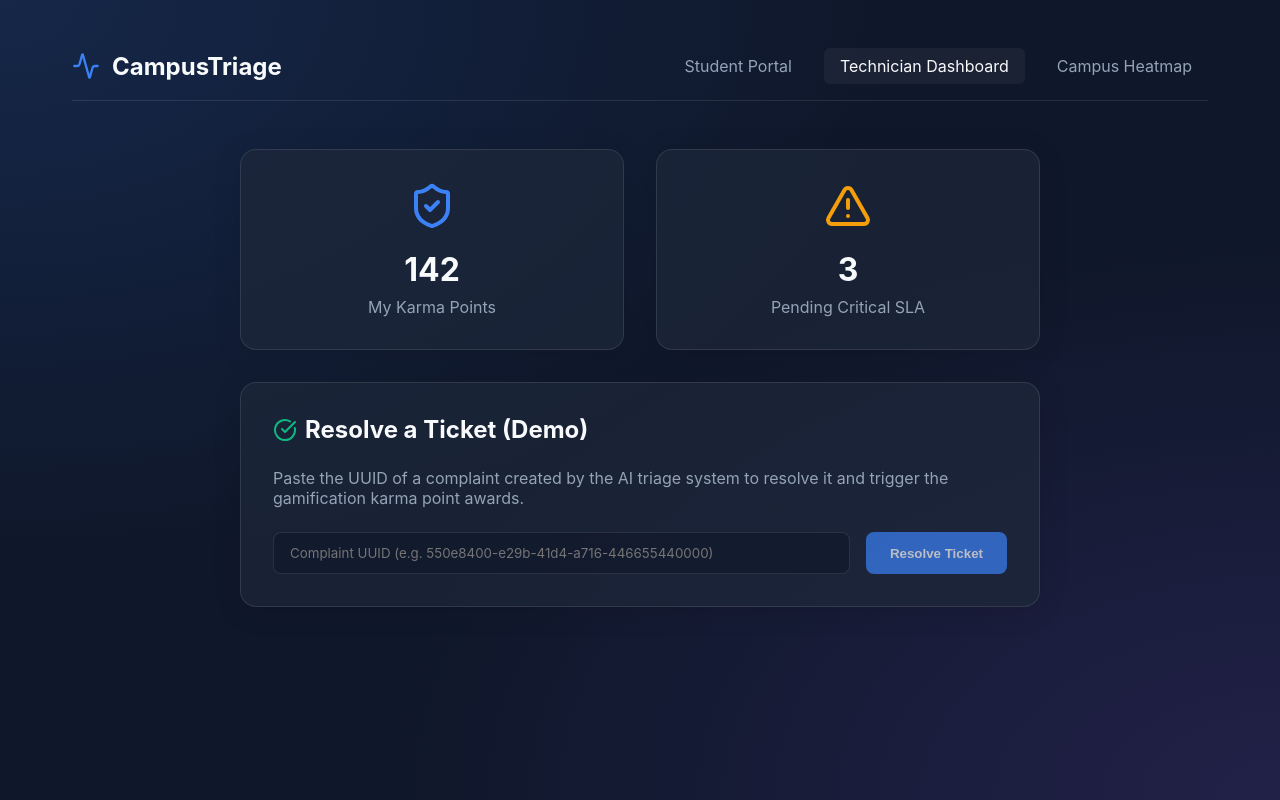
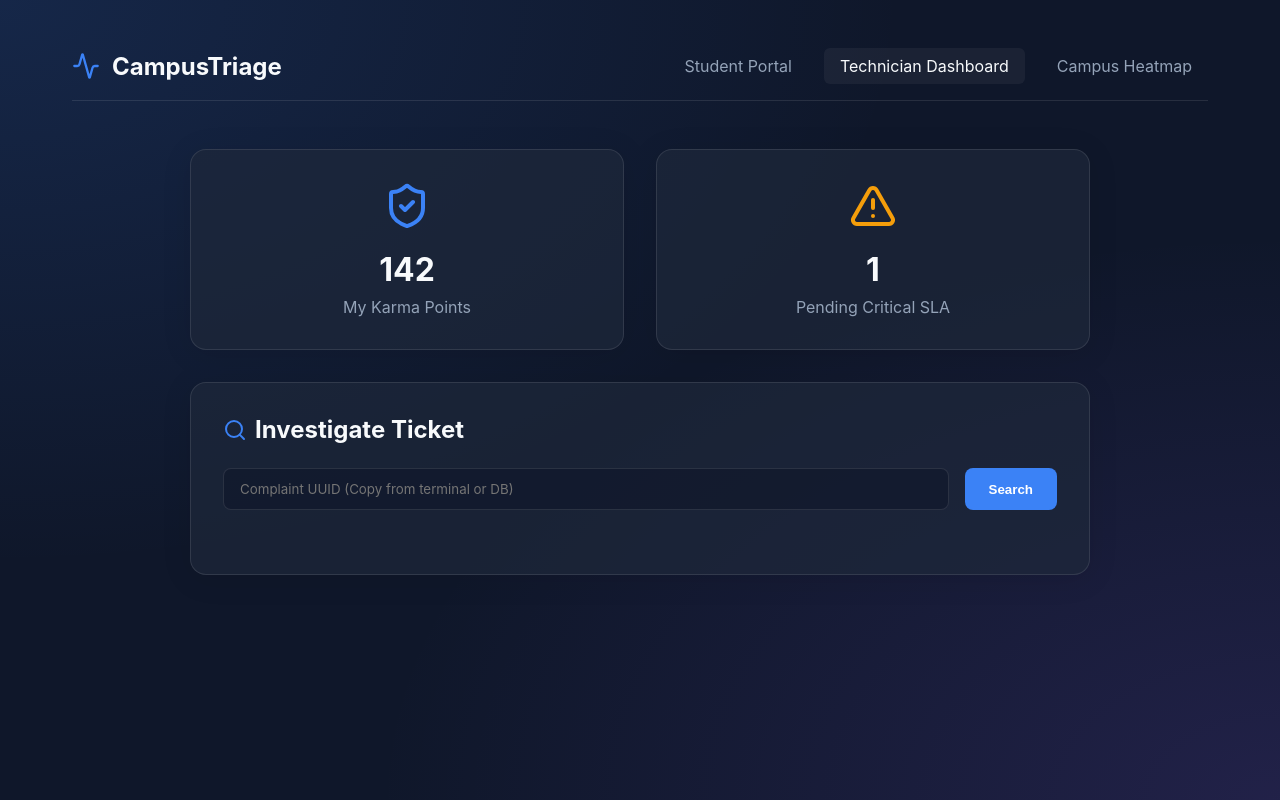
Before and after one commit to swastiksinha1/TechTinkerers-Swastik, a React (Vite) app in the folder client/: page /dashboard in a window 1280 px wide. Built offline with nearby package versions, Linux system fonts and the light colour scheme.

Commit message:
feat: Phase 3 - Technician Dashboard with Ledger & Mock Twilio

```diff
--- a/client/src/pages/TechnicianDashboard.tsx
+++ b/client/src/pages/TechnicianDashboard.tsx
@@ -1,42 +1,102 @@
 import React, { useState } from 'react';
-import { CheckCircle, AlertTriangle, ShieldCheck } from 'lucide-react';
+import { CheckCircle, AlertTriangle, ShieldCheck, Search, Link as LinkIcon, MessageSquare } from 'lucide-react';
 
 const TechnicianDashboard = () => {
   const [complaintId, setComplaintId] = useState('');
-  const [isResolving, setIsResolving] = useState(false);
+  const [ledger, setLedger] = useState<any[]>([]);
+  const [complaintStatus, setComplaintStatus] = useState<string | null>(null);
+  const [isProcessing, setIsProcessing] = useState(false);
   const [message, setMessage] = useState<{ type: 'success' | 'error', text: string } | null>(null);
 
-  const handleResolve = async (e: React.FormEvent) => {
+  const fetchLedger = async (id: string) => {
+    try {
+      const response = await fetch(`/api/complaints/${id}/ledger`);
+      if (response.ok) {
+        const data = await response.json();
+        setLedger(data.logs);
+      }
+    } catch (e) {
+      console.error(e);
+    }
+  };
+
+  const handleSearch = async (e: React.FormEvent) => {
     e.preventDefault();
     if (!complaintId) return;
+    setIsProcessing(true);
 
-    setIsResolving(true);
+    // Quick mock fetch to get status
+    try {
+       // We'll just fetch ledger to see if it exists, and infer status from the last log
+       const response = await fetch(`/api/complaints/${complaintId}/ledger`);
+       if (response.ok) {
+         const data = await response.json();
+         setLedger(data.logs);
+         if (data.logs.length > 0) {
+           const lastAction = data.logs[data.logs.length - 1].action;
+           if (lastAction === 'CREATED_VIA_AI') setComplaintStatus('PENDING');
+           else if (lastAction === 'STATUS_CHANGED') setComplaintStatus('AWAITING_VERIFICATION');
+           else if (lastAction === 'STUDENT_CONFIRMED') setComplaintStatus('RESOLVED');
+         }
+       } else {
+         setMessage({ type: 'error', text: 'Complaint not found.' });
+       }
+    } catch (e) {
+      console.error(e);
+    } finally {
+      setIsProcessing(false);
+    }
+  };
+
+  const handleResolve = async () => {
+    setIsProcessing(true);
     setMessage(null);
-
     try {
       const response = await fetch(`/api/complaints/${complaintId}/resolve`, {
         method: 'POST',
         headers: { 'Content-Type': 'application/json' },
-        body: JSON.stringify({ rating: 5 }), // Simulating a perfect rating for the hackathon demo
+        body: JSON.stringify({ rating: 5 }),
       });
-
-      const data = await response.json();
       if (response.ok) {
-        setMessage({ type: 'success', text: 'Resolved! Karma Points awarded to you and the student.' });
-        setComplaintId('');
+        setMessage({ type: 'success', text: 'Ticket fixed! Awaiting student verification.' });
+        setComplaintStatus('AWAITING_VERIFICATION');
+        await fetchLedger(complaintId);
       } else {
-        setMessage({ type: 'error', text: data.error || 'Failed to resolve complaint.' });
+        const data = await response.json();
+        setMessage({ type: 'error', text: data.error || 'Failed to resolve.' });
       }
     } catch (error) {
-      console.error(error);
-      setMessage({ type: 'error', text: 'Network error occurred.' });
+      setMessage({ type: 'error', text: 'Network error.' });
     } finally {
-      setIsResolving(false);
+      setIsProcessing(false);
     }
   };
 
+  const handleStudentConfirm = async () => {
+    setIsProcessing(true);
+    setMessage(null);
+    try {
+      const response = await fetch(`/api/complaints/${complaintId}/confirm`, { method: 'POST' });
+      if (response.ok) {
+        setMessage({ type: 'success', text: 'Student Verified! Gamification Karma Points Awarded.' });
+        setComplaintStatus('RESOLVED');
+        await fetchLedger(complaintId);
+      } else {
+        setMessage({ type: 'error', text: 'Failed to confirm.' });
+      }
+    } catch (error) {
+      setMessage({ type: 'error', text: 'Network error.' });
+    } finally {
+      setIsProcessing(false);
+    }
+  };
+
+  const handleWhatsAppAlert = () => {
+    setMessage({ type: 'success', text: 'Simulated: Multi-channel WhatsApp & SMS alert dispatched to student and warden via Twilio API.' });
+  };
+
   return (
-    <div className="animate-slide-up" style={{ maxWidth: '800px', margin: '0 auto' }}>
+    <div className="animate-slide-up" style={{ maxWidth: '900px', margin: '0 auto' }}>
 
       <div style={{ display: 'grid', gridTemplateColumns: '1fr 1fr', gap: '2rem', marginBottom: '2rem' }}>
         <div className="glass-panel" style={{ padding: '2rem', textAlign: 'center' }}>
@@ -46,52 +106,79 @@ const TechnicianDashboard = () => {
         </div>
         <div className="glass-panel" style={{ padding: '2rem', textAlign: 'center' }}>
           <AlertTriangle size={48} color="var(--warning)" style={{ margin: '0 auto 1rem' }} />
-          <h3 style={{ fontSize: '2rem', margin: '0 0 0.5rem' }}>3</h3>
+          <h3 style={{ fontSize: '2rem', margin: '0 0 0.5rem' }}>1</h3>
           <p style={{ color: 'var(--text-secondary)' }}>Pending Critical SLA</p>
         </div>
       </div>
 
       <div className="glass-panel" style={{ padding: '2rem' }}>
         <h2 style={{ marginBottom: '1.5rem', display: 'flex', alignItems: 'center', gap: '0.5rem' }}>
-          <CheckCircle color="var(--success)" size={24} />
-          Resolve a Ticket (Demo)
+          <Search color="var(--primary-color)" size={24} />
+          Investigate Ticket
         </h2>
 
-        <p style={{ color: 'var(--text-secondary)', marginBottom: '1.5rem' }}>
-          Paste the UUID of a complaint created by the AI triage system to resolve it and trigger the gamification karma point awards.
-        </p>
-
-        <form onSubmit={handleResolve} style={{ display: 'flex', gap: '1rem' }}>
+        <form onSubmit={handleSearch} style={{ display: 'flex', gap: '1rem', marginBottom: '2rem' }}>
           <input
             type="text"
             className="glass-input"
             style={{ flex: 1 }}
-            placeholder="Complaint UUID (e.g. 550e8400-e29b-41d4-a716-446655440000)"
+            placeholder="Complaint UUID (Copy from terminal or DB)"
             value={complaintId}
             onChange={(e) => setComplaintId(e.target.value)}
-            disabled={isResolving}
             required
           />
-          <button
-            type="submit"
-            className="glass-button"
-            disabled={isResolving || !complaintId}
-            style={{ whiteSpace: 'nowrap' }}
-          >
-            {isResolving ? 'Resolving...' : 'Resolve Ticket'}
+          <button type="submit" className="glass-button" disabled={isProcessing}>
+            Search
           </button>
         </form>
 
         {message && (
-          <div className="animate-slide-up" style={{
-            marginTop: '1.5rem',
-            padding: '1rem',
-            background: message.type === 'success' ? 'rgba(16, 185, 129, 0.1)' : 'rgba(239, 68, 68, 0.1)',
-            border: `1px solid ${message.type === 'success' ? 'var(--success)' : 'var(--danger)'}`,
-            borderRadius: '8px',
-            color: message.type === 'success' ? 'var(--success)' : 'var(--danger)'
-          }}>
+          <div style={{ marginBottom: '1.5rem', padding: '1rem', background: message.type === 'success' ? 'rgba(16, 185, 129, 0.1)' : 'rgba(239, 68, 68, 0.1)', border: `1px solid ${message.type === 'success' ? 'var(--success)' : 'var(--danger)'}`, borderRadius: '8px', color: message.type === 'success' ? 'var(--success)' : 'var(--danger)' }}>
             {message.text}
+          </div>
+        )}
+
+        {ledger.length > 0 && (
+          <div className="animate-slide-up" style={{ display: 'flex', flexDirection: 'column', gap: '2rem' }}>
+
+            {/* Actions Panel */}
+            <div style={{ display: 'flex', gap: '1rem', flexWrap: 'wrap' }}>
+              {complaintStatus === 'PENDING' && (
+                <button onClick={handleResolve} disabled={isProcessing} className="glass-button" style={{ flex: 1, display: 'flex', justifyContent: 'center', alignItems: 'center', gap: '0.5rem', background: 'rgba(245, 158, 11, 0.2)' }}>
+                  <CheckCircle size={18} /> Mark as Fixed
+                </button>
+              )}
+              {complaintStatus === 'AWAITING_VERIFICATION' && (
+                <button onClick={handleStudentConfirm} disabled={isProcessing} className="glass-button" style={{ flex: 1, display: 'flex', justifyContent: 'center', alignItems: 'center', gap: '0.5rem', background: 'rgba(16, 185, 129, 0.2)', border: '1px solid var(--success)' }}>
+                  <ShieldCheck size={18} /> (Student Mock) Confirm Resolution
+                </button>
+              )}
+              <button onClick={handleWhatsAppAlert} className="glass-button" style={{ flex: 1, display: 'flex', justifyContent: 'center', alignItems: 'center', gap: '0.5rem' }}>
+                <MessageSquare size={18} /> Broadcast Update
+              </button>
+            </div>
+
+            {/* Blockchain Ledger View */}
+            <div>
+              <h3 style={{ marginBottom: '1rem', display: 'flex', alignItems: 'center', gap: '0.5rem', color: 'var(--text-secondary)' }}>
+                <LinkIcon size={20} /> Tamper-Evident Hash Chain
+              </h3>
+              <div style={{ background: '#000', borderRadius: '12px', padding: '1.5rem', fontFamily: 'monospace', fontSize: '0.85rem', color: '#0f0', overflowX: 'auto', boxShadow: 'inset 0 0 10px rgba(0,0,0,0.5)' }}>
+                {ledger.map((log, index) => (
+                  <div key={log.id} style={{ marginBottom: '1.5rem', borderLeft: '2px solid #0f0', paddingLeft: '1rem' }}>
+                    <div style={{ color: '#fff', marginBottom: '0.25rem' }}>[{new Date(log.createdAt).toLocaleString()}]</div>
+                    <div style={{ fontWeight: 'bold', color: '#ff0' }}>ACTION: {log.action}</div>
+                    <div>DETAILS: {log.details}</div>
+                    <div style={{ color: '#888', marginTop: '0.5rem', wordBreak: 'break-all' }}>
+                      PREV_HASH: {log.previousHash || 'GENESIS'}
+                    </div>
+                    <div style={{ color: '#0ff', wordBreak: 'break-all' }}>
+                      BLOCK_HASH: {log.hash}
+                    </div>
+                  </div>
+                ))}
+              </div>
+            </div>
           </div>
         )}
       </div>
```
Also changed, not shown: 2 other files (tests, documents, lock files or other folders).
